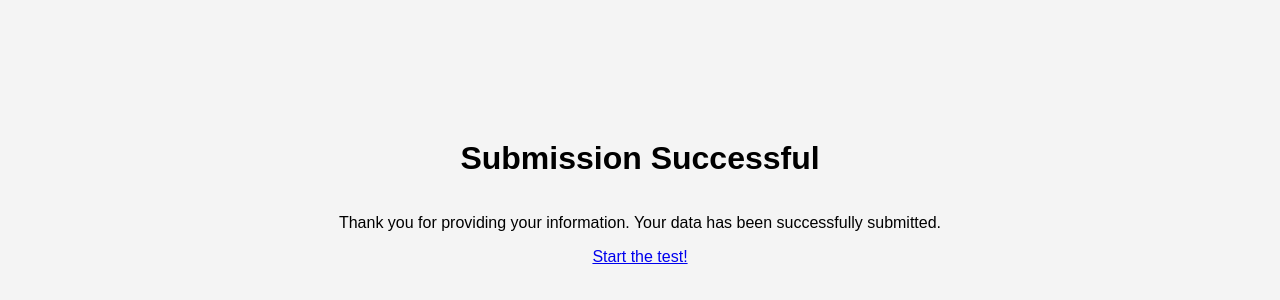
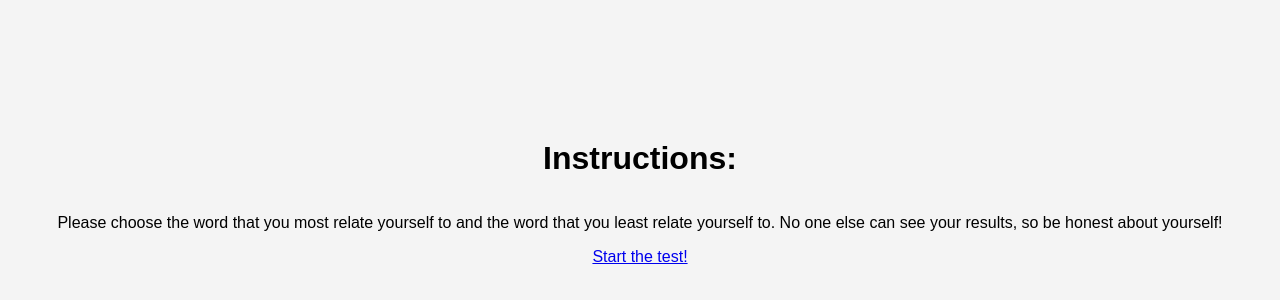
Before and after one commit to dragonlore123/dragonlore123.github.io, a plain HTML site: page disctest/success.html in a window 1280 px wide. Shown: the part 208-508 px from the top of the page. Drawn offline with Linux system fonts and the light colour scheme.

Commit message:
minor changes to the code

```diff
--- a/disctest/success.html
+++ b/disctest/success.html
@@ -3,12 +3,12 @@
 <head>
     <meta charset="UTF-8">
     <meta name="viewport" content="width=device-width, initial-scale=1.0">
-    <title>Success</title>
+    <title>Instructions</title>
     <link rel="stylesheet" href="styles.css">
 </head>
 <body>
-    <h1>Submission Successful</h1>
-    <p>Thank you for providing your information. Your data has been successfully submitted.</p>
+    <h1>Instructions:</h1>
+    <p>Please choose the word that you most relate yourself to and the word that you least relate yourself to. No one else can see your results, so be honest about yourself!</p>
     <a href="Start.html">Start the test!</a>
 </body>
 </html>
```
Also changed, not shown: disctest/test.js (+15 -30 lines).
